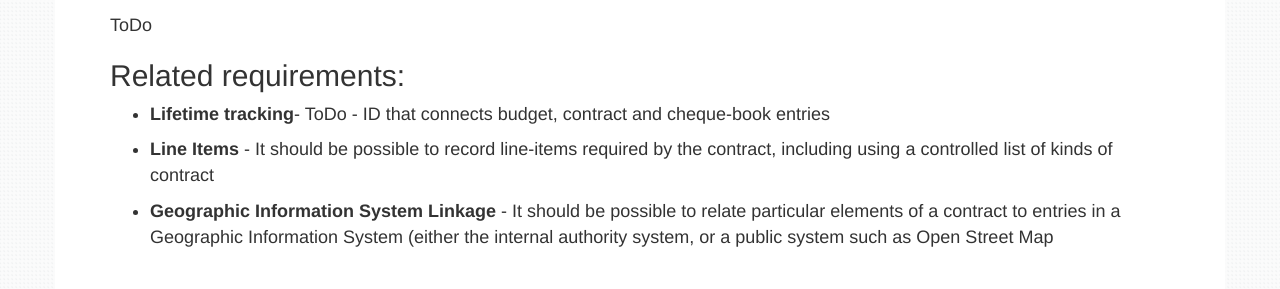
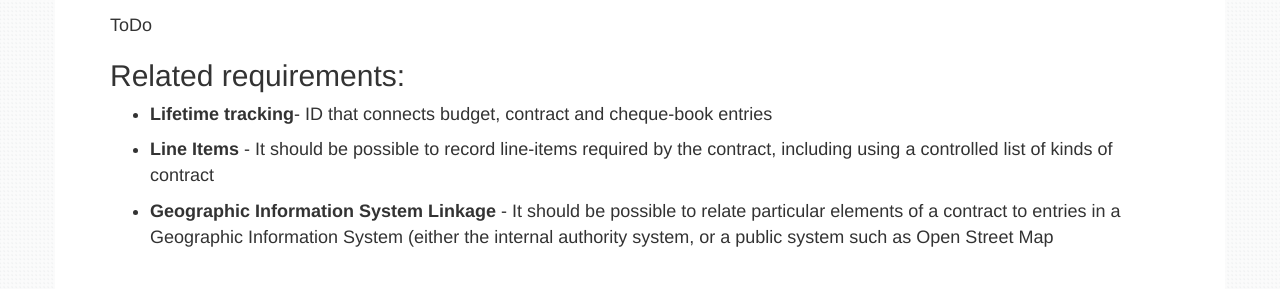
Before and after one commit to open-contracting/open-contracting.github.io, a Jekyll site: the page built from pages/usecases/monitoring-infrastructure.md, in a window 1280 px wide and 900 px high, scrolled down 880 px. Shown: the part 469-758 px from the top of the window. Built offline with Jekyll 4.4.1, drawn with Linux system fonts in a browser that asks for light colours; nearby versions of some CDN libraries; Markdown is read by kramdown in place of the engine named in the settings.

Commit message:
Update monitoring-infrastructure.md

```diff
--- a/pages/usecases/monitoring-infrastructure.md
+++ b/pages/usecases/monitoring-infrastructure.md
@@ -42,7 +42,7 @@ ToDo
 
 ## Related requirements:
 
-* **Lifetime tracking**- ToDo - ID that connects budget, contract and cheque-book entries
+* **Lifetime tracking**- ID that connects budget, contract and cheque-book entries
 
 * **Line Items** - It should be possible to record line-items required by the contract, including using a controlled list of kinds of contract
 
```
